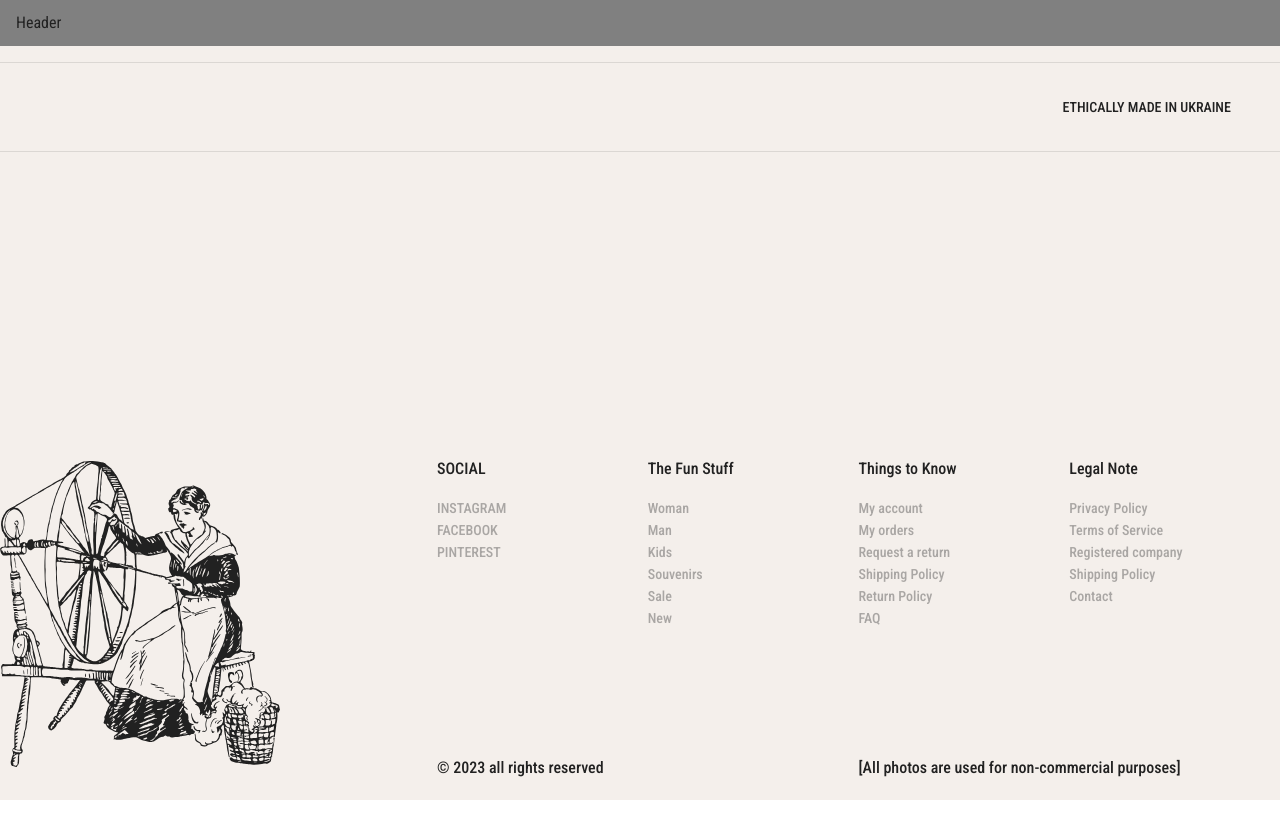
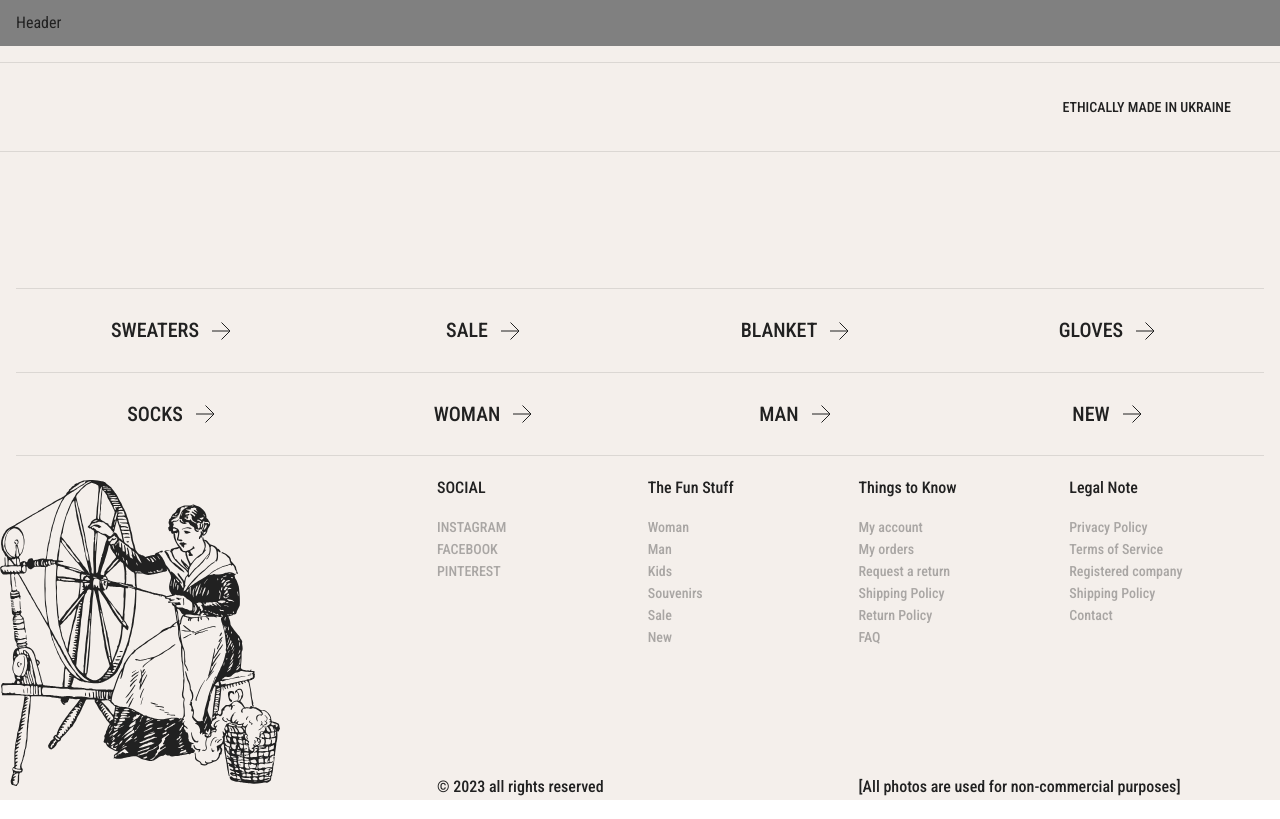
Before and after one commit to dimatytenko/knitty, a React (Vite) app: page / in a window 1280 px wide. Built offline with nearby package versions, Linux system fonts and the light colour scheme.

Commit message:
create categories section

```diff
--- /dev/null
+++ b/src/components/ProductsCategories/index.tsx
@@ -0,0 +1,15 @@
+import { LinkWithArrow } from '../../ui-kit/Links';
+import { StyledProductsList } from './styles';
+import { IProps } from './types';
+
+export const ProductsCategoriesComponent = ({ list }: IProps) => {
+  return (
+    <StyledProductsList>
+      {list.map(({ title, path }) => (
+        <li key={title}>
+          <LinkWithArrow to={path}>{title}</LinkWithArrow>
+        </li>
+      ))}
+    </StyledProductsList>
+  );
+};
--- /dev/null
+++ b/src/components/ProductsCategories/styles.ts
@@ -0,0 +1,25 @@
+import styled from 'styled-components';
+
+export const StyledProductsList = styled.ul`
+  margin-top: 120px;
+
+  display: grid;
+  grid-template-columns: repeat(4, 1fr);
+
+  li {
+    display: flex;
+    align-items: center;
+    justify-content: center;
+
+    height: 84px;
+    border-top: 1px solid rgba(0, 0, 0, 0.1);
+
+    &:hover {
+      background-color: rgba(255, 255, 255, 0.3);
+    }
+  }
+
+  li:not(:nth-child(-n + 4)) {
+    border-bottom: 1px solid rgba(0, 0, 0, 0.1);
+  }
+`;
--- /dev/null
+++ b/src/components/ProductsCategories/types.ts
@@ -0,0 +1,5 @@
+import { ILink } from '../../containers/Layout/Footer/types';
+
+export interface IProps {
+  list: ILink[];
+}
--- a/src/containers/Main/index.tsx
+++ b/src/containers/Main/index.tsx
@@ -1,10 +1,13 @@
 import { Benefits } from '../Benefits';
+import { ProductsCategories } from '../ProductCategories';
 
 export const Main = () => {
   return (
     <div>
       <br />
       <Benefits />
+      <br />
+      <ProductsCategories />
     </div>
   );
 };
--- /dev/null
+++ b/src/containers/ProductCategories/constants.ts
@@ -0,0 +1,12 @@
+import { ILink } from '../Layout/Footer/types';
+
+export const categories: ILink[] = [
+  { title: 'Sweaters', path: 'products/sweaters' },
+  { title: 'Sale', path: 'products/sale' },
+  { title: 'Blanket', path: 'products/blanket' },
+  { title: 'Gloves', path: 'products/gloves' },
+  { title: 'Socks', path: 'products/socks' },
+  { title: 'Woman', path: 'products/woman' },
+  { title: 'Man', path: 'products/man' },
+  { title: 'New', path: 'products/new' },
+];
--- /dev/null
+++ b/src/containers/ProductCategories/index.tsx
@@ -0,0 +1,11 @@
+import { Container } from '../../components/Layout/styles';
+import { ProductsCategoriesComponent } from '../../components/ProductsCategories';
+import { categories } from './constants';
+
+export const ProductsCategories = () => {
+  return (
+    <Container>
+      <ProductsCategoriesComponent list={categories} />
+    </Container>
+  );
+};
```
Also changed, not shown: src/containers/ProductCategories/types.ts (added).
